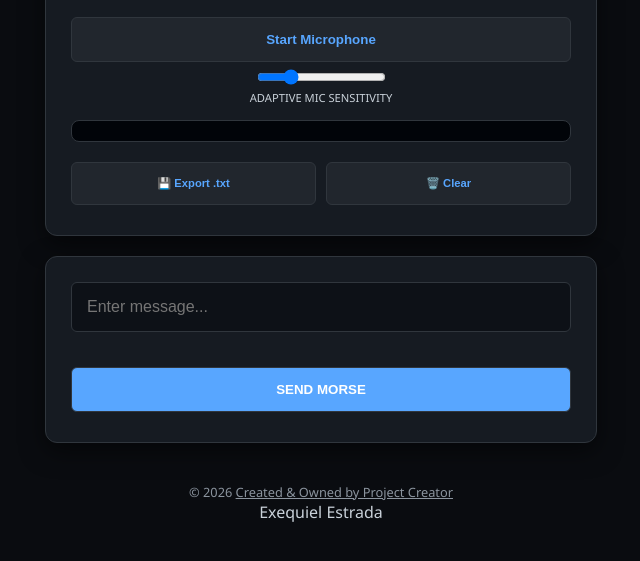
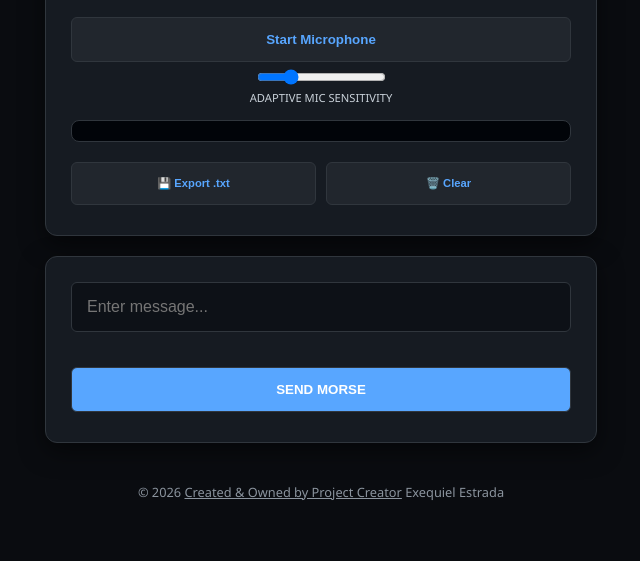
Before and after one commit to ezkljohn-collab/morse-code-decoder-sender, a plain HTML site: page index.html in a window 1280 px wide. Shown: the part 283-844 px from the top of the page, without its empty margins (319-959 px from the left). Drawn offline with Linux system fonts and the light colour scheme.

Commit message:
Update index.html

```diff
--- a/index.html
+++ b/index.html
@@ -76,8 +76,8 @@
         </div>
         <button onclick="toggleModal(false)">Accept & Close</button>
     </div>
-</div>
-Exequiel Estrada
+</div>Exequiel Estrada
+
 <div class="panel">
     <h2>Morse Code Decoder/Sender</h2>
     <div id="buffer"></div>
@@ -101,8 +101,8 @@ Exequiel Estrada
 
 <footer onclick="toggleModal(true)">
     © 2026 <span style="text-decoration: underline;">Created & Owned by Project Creator</span>
-</footer>
-Exequiel Estrada
+</foote>Exequiel Estrada
+
 <script>
     const MORSE_MAP = { ".-":"A", "-...":"B", "-.-.":"C", "-..":"D", ".":"E", "..-.":"F", "--.":"G", "....":"H", "..":"I", ".---":"J", "-.-":"K", ".-..":"L", "--":"M", "-.":"N", "---":"O", ".--.":"P", "--.-":"Q", ".-.":"R", "...":"S", "-":"T", "..-":"U", "...-":"V", ".--":"W", "-..-":"X", "-.--":"Y", "--..":"Z", "-----":"0", ".----":"1", "..---":"2", "...--":"3", "....-":"4", ".....":"5", "-....":"6", "--...":"7", "---..":"8", "----.":"9" };
     const REV_MAP = Object.fromEntries(Object.entries(MORSE_MAP).map(([k, v]) => [v, k]));
```
